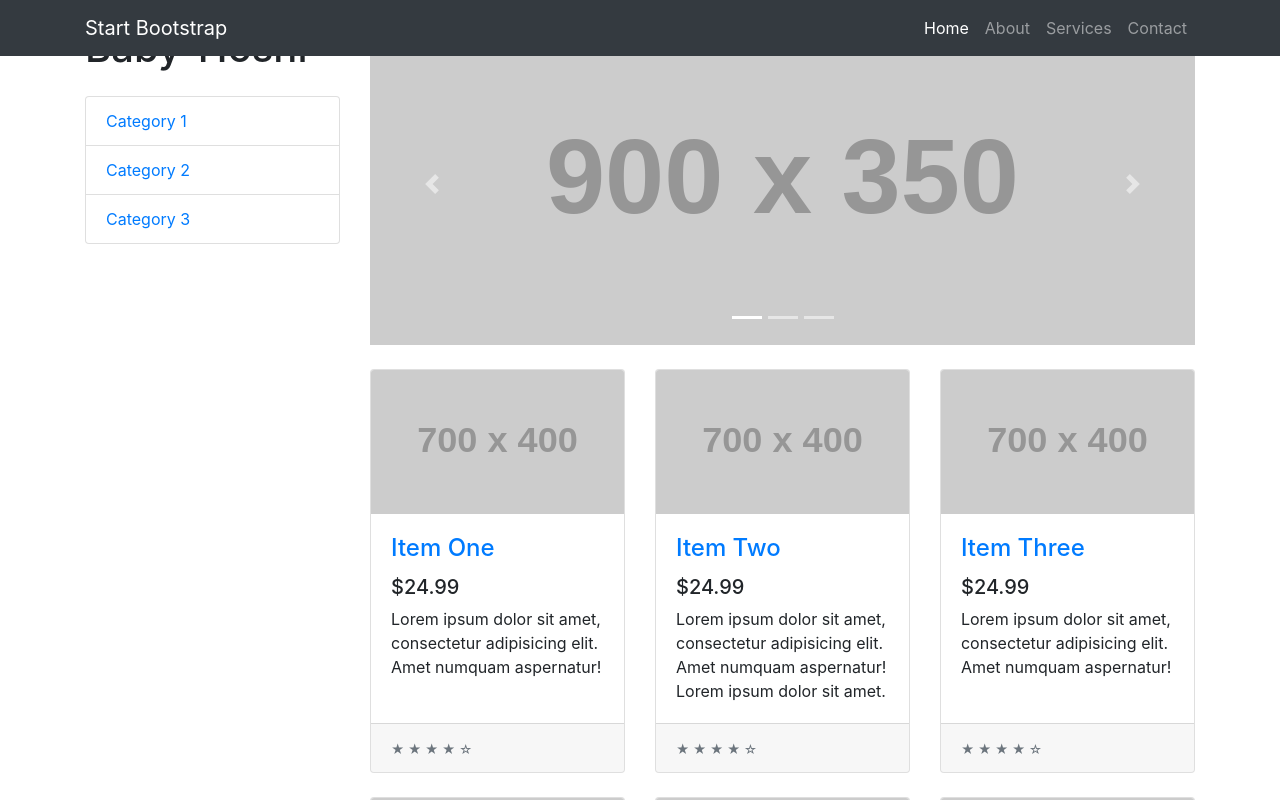
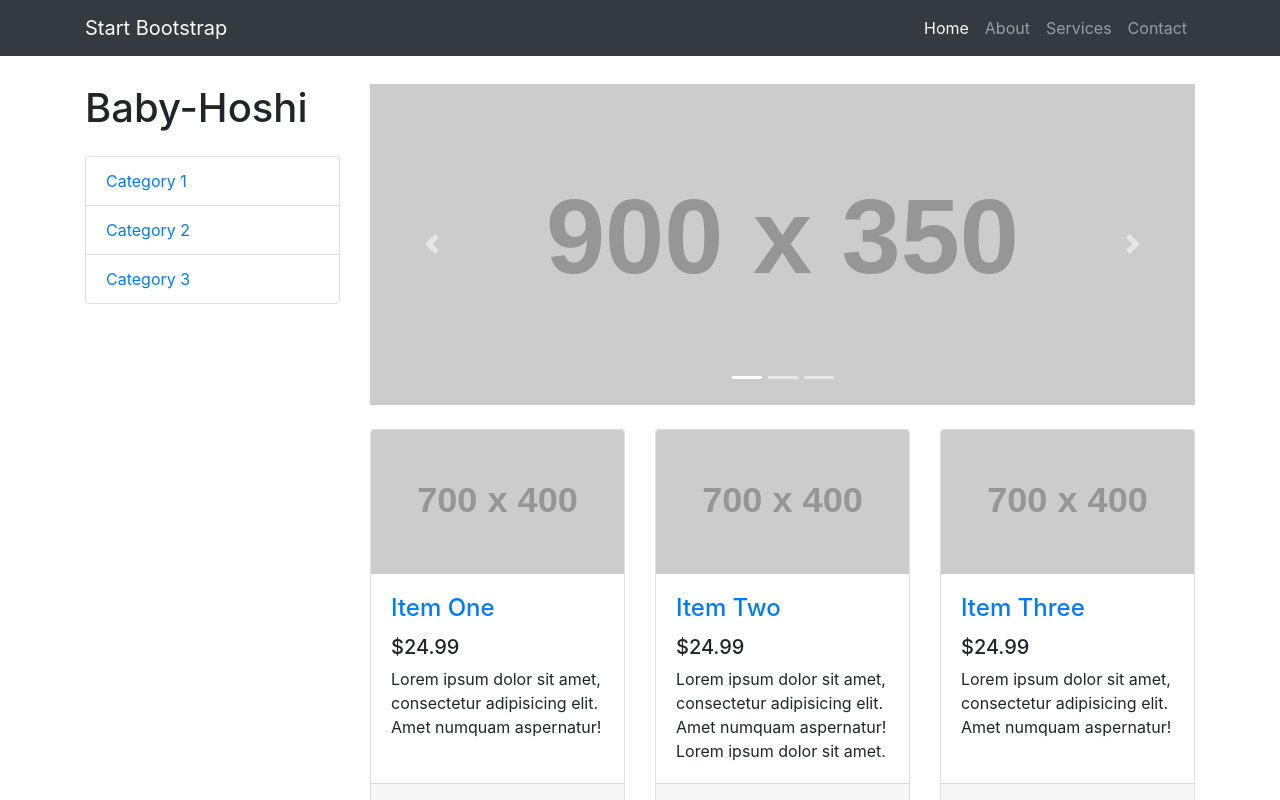
Before and after one commit to Jossic/movie-app, a Next.js app: page / in a window 1280 px wide. Shown: the top 800 px of the page. Built offline with nearby package versions, Linux system fonts and the light colour scheme.

Commit message:
movie-app - 8 - Some basics styles

```diff
--- a/pages/index.js
+++ b/pages/index.js
@@ -17,31 +17,30 @@ const Home = () => (
     </Head>
 
     <Navbar />
-
+    <div className='home-page'>
       <div className="container">
         <div className="row">
-
           <div className="col-lg-3">
-
             <SideMenu />
-
           </div>
-
           <div className="col-lg-9">
             <Carousel />
-
             <div className="row">
-
               <MovieList />
-
-
-
+            </div>
           </div>
         </div>
       </div>
     </div>
     <Footer />
 
+    <style jsx>{`
+    .home-page {
+      padding-top: 60px
+    }
+    `}
+    </style>
+
   </div>
 )
 
```
Lines whose indentation alone changed are shown as unchanged.
